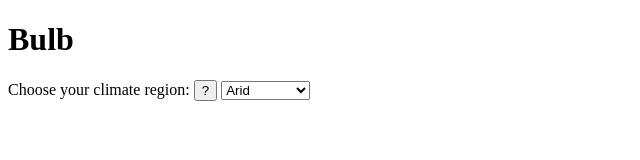
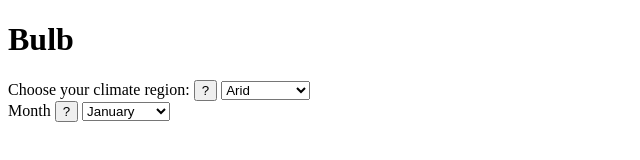
Before and after one commit to DriftingDev/bulb-hackathon, a plain HTML site: page src/index.html in a window 1280 px wide. Shown: the whole page, without its empty margins (0-640 px from the left). Drawn offline with Linux system fonts and the light colour scheme.

Commit message:
add month form

```diff
--- a/src/index.html
+++ b/src/index.html
@@ -15,10 +15,31 @@
     <button type="button">?</button> <!-- User can find out what region they are in using a popup here -->
 
     <select name="region" id="region">
-      <option value="volvo">Arid</option>
-      <option value="saab">Tropical</option>
-      <option value="mercedes">Subtropical</option>
-      <option value="audi">Temperate</option>
+      <option value="arid">Arid</option>
+      <option value="tropical">Tropical</option>
+      <option value="subtropical">Subtropical</option>
+      <option value="temperate">Temperate</option>
+    </select>
+  </form>
+
+  <form action="">
+    <label for="month">Month</label>
+
+    <button type="button">?</button> <!-- User can choose which month of planting they wish to see here -->
+
+    <select name="month" id="month">
+      <option value="jan">January</option>
+      <option value="feb">February</option>
+      <option value="mar">March</option>
+      <option value="apr">April</option>
+      <option value="may">May</option>
+      <option value="jun">June</option>
+      <option value="jul">July</option>
+      <option value="aug">August</option>
+      <option value="sep">September</option>
+      <option value="oct">October</option>
+      <option value="nov">November</option>
+      <option value="dec">December</option>
     </select>
   </form>
 
```
